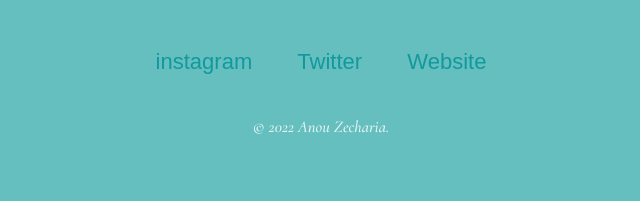
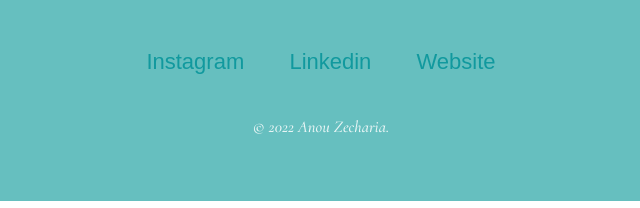
Before and after one commit to ANOU007/_AZ_, a plain HTML site: page index.html in a window 1280 px wide. Shown: the part 3526-3734 px from the top of the page, 319-959 px from the left. Drawn offline with Linux system fonts and the light colour scheme.

Commit message:
Update index.html

```diff
--- a/index.html
+++ b/index.html
@@ -116,8 +116,8 @@
 
 
   <div class="bottom-container">
-    <a class="footer-link" href="https://www.instagram.com/_.az_007._/">instagram</a>
-    <a class="footer-link" href="https://twitter.com/">Twitter</a>
+    <a class="footer-link" href="https://www.instagram.com/_.az_007._/">Instagram</a>
+    <a class="footer-link" href="https://www.linkedin.com/in/anouzecharia/">Linkedin</a>
     <a class="footer-link" href="https://www.appbrewery.co/">Website</a>
     <p class="copyright"> © 2022 Anou Zecharia. </p>
   </div>
```
